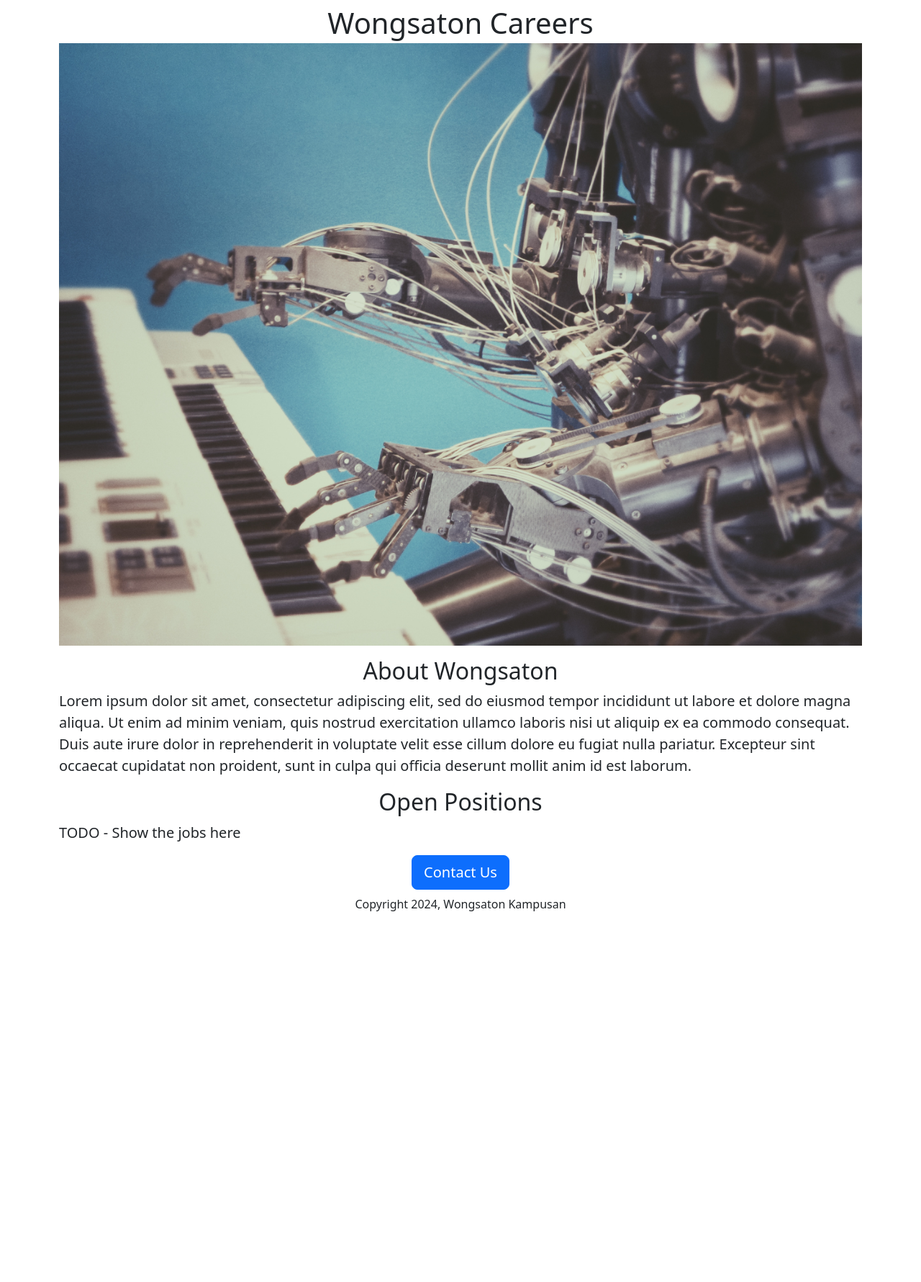
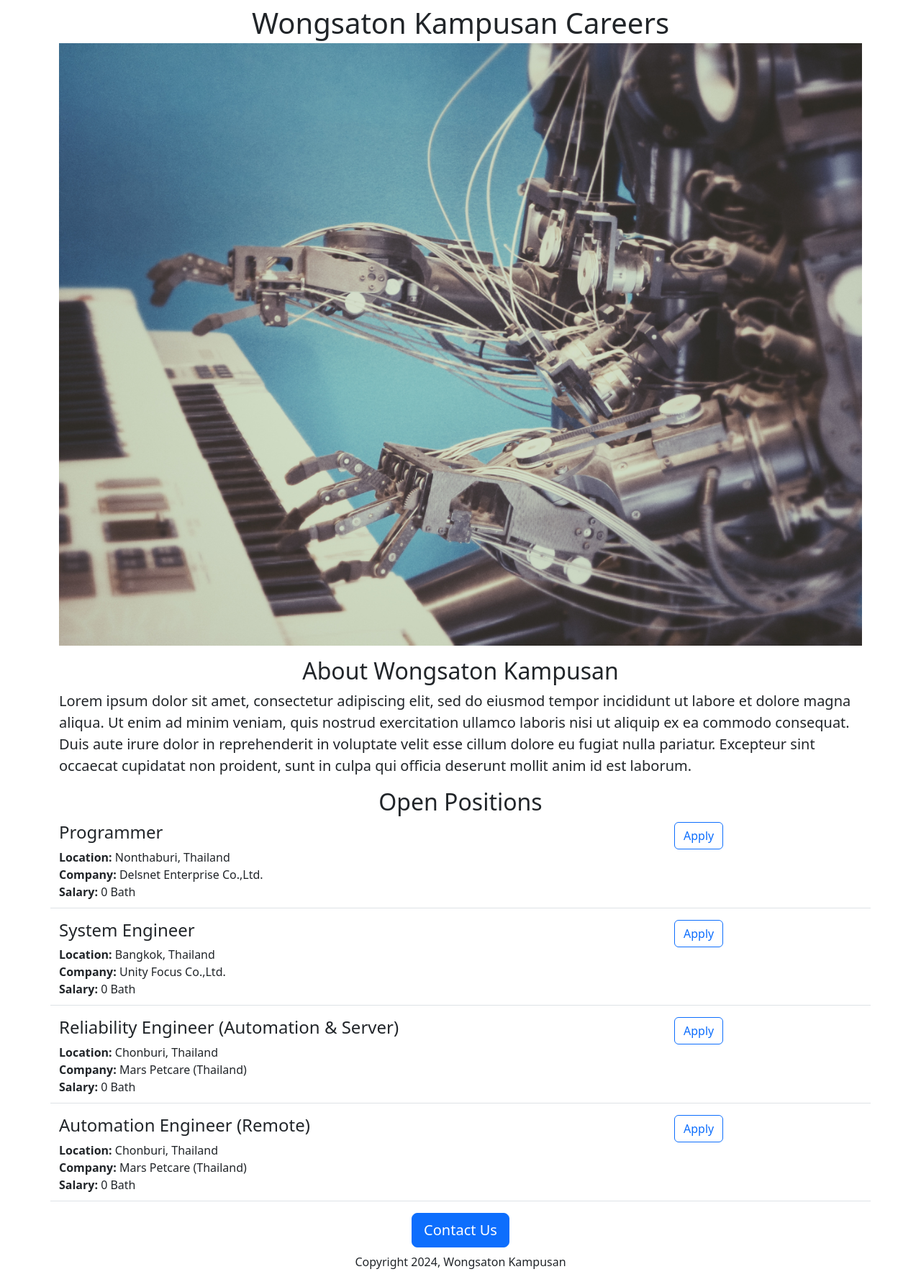
Before and after one commit to wongsatonk/wongsatonk-careers-website-v2, a Flask app: page / in a window 1280 px wide. Shown: the whole page at 72% size. Before the commit the page ends 1266 px from the top, so only its background shows below. Run offline with Flask 3, Linux system fonts and the light colour scheme.

Commit message:
add dynamic data

```diff
--- a/app.py
+++ b/app.py
@@ -1,11 +1,48 @@
-from flask import Flask, render_template
+from flask import Flask, render_template, jsonify
 
 app = Flask(__name__)
+
+my_name = 'Wongsaton Kampusan'
+jobs = [
+    {
+        'id': 1,
+        'title': 'Programmer',
+        'company': 'Delsnet Enterprise Co.,Ltd.',
+        'location': 'Nonthaburi, Thailand',
+        'salary': '0 Bath'
+    },
+    {
+        'id': 2,
+        'title': 'System Engineer',
+        'company': 'Unity Focus Co.,Ltd.',
+        'location': 'Bangkok, Thailand',
+        'salary': '0 Bath'
+    },
+    {
+        'id': 3,
+        'title': 'Reliability Engineer (Automation & Server)',
+        'company': 'Mars Petcare (Thailand)',
+        'location': 'Chonburi, Thailand',
+        'salary': '0 Bath'
+    },
+    {
+        'id': 4,
+        'title': 'Automation Engineer (Remote)',
+        'company': 'Mars Petcare (Thailand)',
+        'location': 'Chonburi, Thailand',
+        'salary': '0 Bath'
+    },
+]
 
 
 @app.route('/')
 def hello_world():
-  return render_template('home.html')
+  return render_template('home.html', jobs=jobs, my_name=my_name)
+
+
+@app.route('/api/jobs')
+def list_jobs():
+  return jsonify(jobs)
 
 
 if __name__ == '__main__':
--- a/templates/home.html
+++ b/templates/home.html
@@ -17,18 +17,23 @@
 </head>
 <body>
   <div class="container">
-  <h1 class="text-center mt-2 mb-1">Wongsaton Careers</h1>
+  <h1 class="text-center mt-2 mb-1">{{my_name}} Careers</h1>
   <img class="img-fluid" src="static/banner.jpg" height="320">
-  <h2 class="text-center mt-3">About Wongsaton</h2>
+  <h2 class="text-center mt-3">About {{my_name}}</h2>
   <p class="lead">
     Lorem ipsum dolor sit amet, consectetur adipiscing elit, sed do eiusmod tempor incididunt ut labore et dolore magna aliqua. Ut enim ad minim veniam, quis nostrud exercitation ullamco laboris nisi ut aliquip ex ea commodo consequat. Duis aute irure dolor in reprehenderit in voluptate velit esse cillum dolore eu fugiat nulla pariatur. Excepteur sint occaecat cupidatat non proident, sunt in culpa qui officia deserunt mollit anim id est laborum.
   </p>
 
   <h2 class="text-center mt-2">Open Positions</h2>
-  <p class="lead">TODO - Show the jobs here</p>
+  <div>
+    <!-- {{jobs}} -->
+    {% for job in jobs %}
+    {% include 'jobitem.html' %}
+    {% endfor %}
+  </div>
   <div style="text-align:center">
     <button class="btn btn-primary btn-lg">Contact Us</button>
-    <p class="mt-2">Copyright 2024, Wongsaton Kampusan</p>
+    <p class="mt-2">Copyright 2024, {{my_name}}</p>
   </div>
   </div>
 </body>
--- /dev/null
+++ b/templates/jobitem.html
@@ -0,0 +1,13 @@
+<div class="border-bottom row" style="margin-bottom:16px; padding-bottom:10px">
+<div class="col-9">
+  <h4 style="color:rgb(120,120,120; margin-bottom:6px;">{{job['title']}}</h4>
+  <div><b>Location: </b>{{job['location']}}</div>
+  <div><b>Company: </b>{{job['company']}}</div>
+  {% if 'salary' in job %}
+  <div><b>Salary: </b>{{job['salary']}}</div>
+  {% endif %}
+</div>
+<div class="col-3">
+  <button type="button" class="btn btn-outline-primary">Apply</button>
+</div>
+</div>
```
